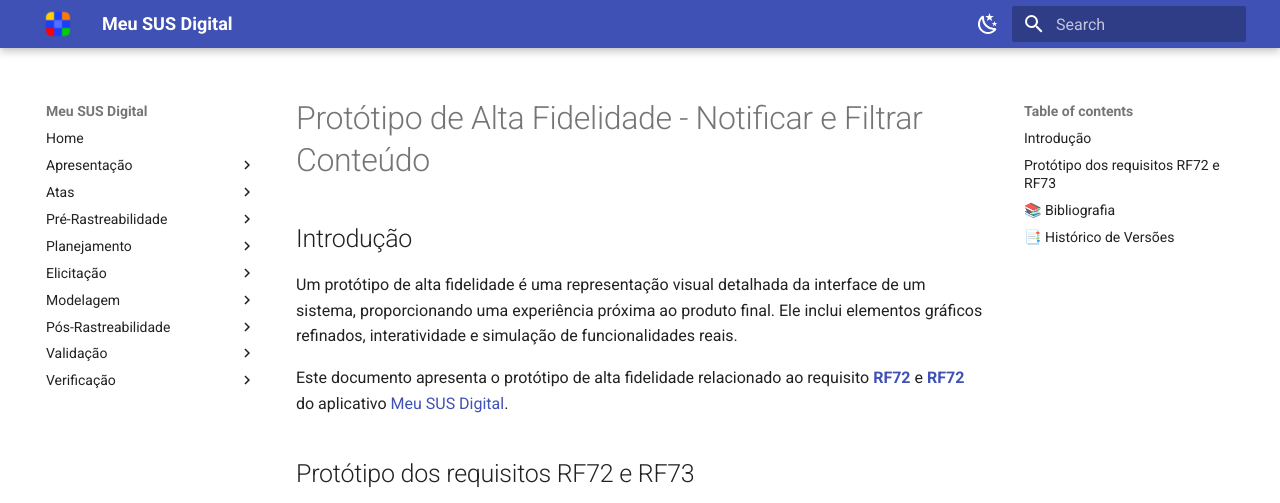
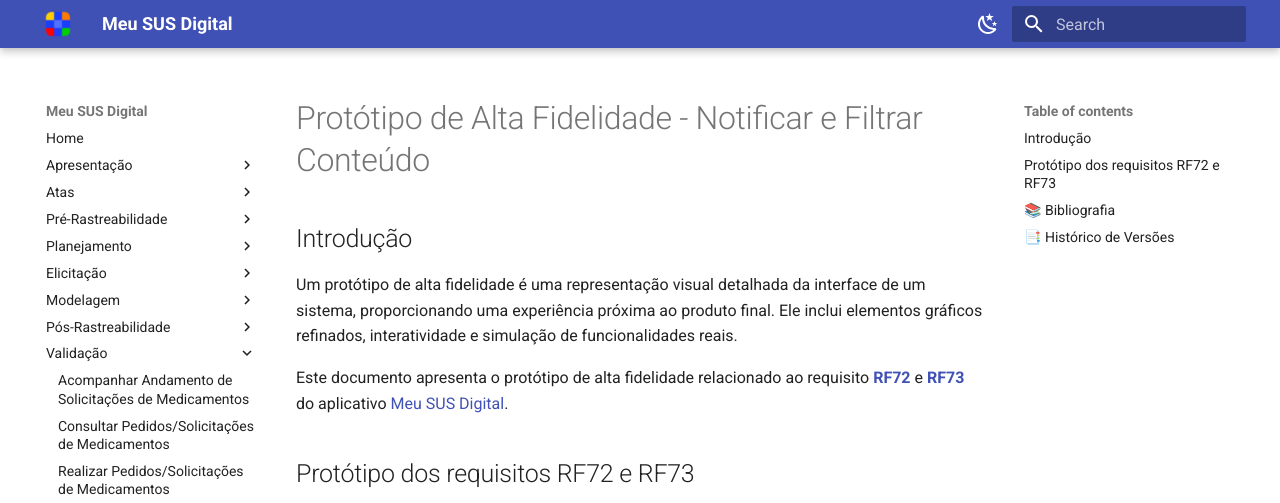
Before and after one commit to Requisitos-de-Software/2024.2-MeuSUSDigital, an MkDocs documentation site: the page built from docs/validacao/prototipo-de-alta-fidelidade-rf72_e_73.md, in a window 1280 px wide and 900 px high, cut to the strip 0-503 px from the top of the window. Built offline with MkDocs 1.6.1 and Material for MkDocs 9.7.7, drawn with Linux system fonts in a browser that asks for light colours; some of the changed text lies outside the part shown.

Commit message:
fix mkdocs.yml

```diff
--- a/docs/validacao/prototipo-de-alta-fidelidade-rf72_e_73.md
+++ b/docs/validacao/prototipo-de-alta-fidelidade-rf72_e_73.md
@@ -4,7 +4,7 @@
 
 Um protótipo de alta fidelidade é uma representação visual detalhada da interface de um sistema, proporcionando uma experiência próxima ao produto final. Ele inclui elementos gráficos refinados, interatividade e simulação de funcionalidades reais.
 
-Este documento apresenta o protótipo de alta fidelidade relacionado ao requisito [**RF72**](../elicitacao/requisitos-elicitados.md/#RF72) e [**RF72**](../elicitacao/requisitos-elicitados.md/#RF73) do aplicativo [Meu SUS Digital](https://meususdigital.saude.gov.br/).
+Este documento apresenta o protótipo de alta fidelidade relacionado ao requisito [**RF72**](../elicitacao/requisitos-elicitados.md/#RF72) e [**RF73**](../elicitacao/requisitos-elicitados.md/#RF73) do aplicativo [Meu SUS Digital](https://meususdigital.saude.gov.br/).
 
 ## Protótipo dos requisitos RF72 e RF73
 
--- a/mkdocs.yml
+++ b/mkdocs.yml
@@ -84,13 +84,14 @@
     - Consultar Pedidos/Solicitações de Medicamentos: validacao/prototipo-de-alta-fidelidade-rf62.md
     - Realizar Pedidos/Solicitações de Medicamentos: validacao/prototipo-de-alta-fidelidade-rf67.md
     - Aplicar Filtro de Pesquisa para a Consulta de Pedidos/Solicitações de Medicamentos: validacao/prototipo-de-alta-fidelidade-rf68.md
-    - Notificar e Filtrar Conteúdo: /validacao/prototipo-de-alta-fidelidade-rf72_e_73.md
+    - Notificar e Filtrar Conteúdo: validacao/prototipo-de-alta-fidelidade-rf72_e_73.md
   - Verificação:
     - Lista de Verificação:
       - Entrega 1: verificacao/lista_verif/entrega1.md
       - Entrega 2: verificacao/lista_verif/entrega2.md
       - Entrega 3: verificacao/lista_verif/entrega3.md
       - Entrega 4: verificacao/lista_verif/entrega4.md
+      - Entrega 5: verificacao/lista_verif/entrega5.md
       - Entrega 6: verificacao/lista_verif/entrega6.md
     - Inspeções do Grupo 4:
       - Panorama Geral: verificacao/grupo4/entrega1/panorama-geral.md
```
